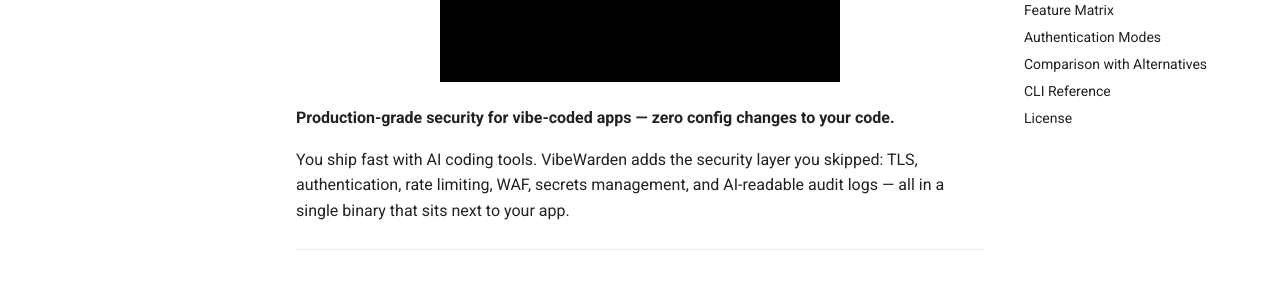
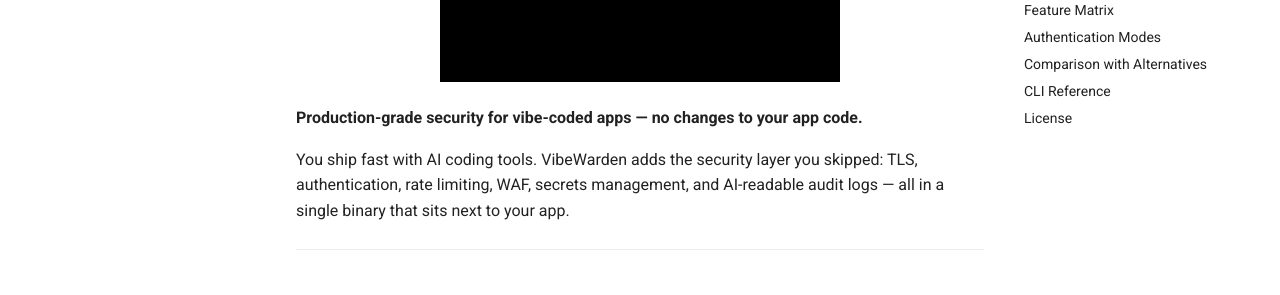
Before and after one commit to VibeWarden/vibewarden, an MkDocs documentation site: the page built from docs/index.md, in a window 1280 px wide and 900 px high, scrolled down 394 px. Shown: the part 152-447 px from the top of the window. Built offline with MkDocs 1.6.1 and Material for MkDocs 9.7.7, drawn with Linux system fonts in a browser that asks for light colours; comment, search, counter and statistics services are not loaded; the version menu is left out.

Commit message:
fix: correct tagline — "no changes to your app code" not "zero config"
You do need vibewarden.yaml — but you don't touch your app code.

Co-Authored-By: Claude Opus 4.6 (1M context) <noreply@anthropic.com>

```diff
--- a/docs/index.md
+++ b/docs/index.md
@@ -2,7 +2,7 @@
   <img src="assets/logo-text.png" alt="VibeWarden" width="400">
 </p>
 
-**Production-grade security for vibe-coded apps — zero config changes to your code.**
+**Production-grade security for vibe-coded apps — no changes to your app code.**
 
 You ship fast with AI coding tools. VibeWarden adds the security layer you skipped:
 TLS, authentication, rate limiting, WAF, secrets management, and AI-readable audit logs —
--- a/mkdocs.yml
+++ b/mkdocs.yml
@@ -1,5 +1,5 @@
 site_name: VibeWarden
-site_description: Production-grade security for vibe-coded apps — zero config changes to your code.
+site_description: Production-grade security for vibe-coded apps — no changes to your app code.
 site_url: https://vibewarden.dev/docs
 repo_url: https://github.com/vibewarden/vibewarden
 repo_name: vibewarden/vibewarden
```
Also changed, not shown: README.md (+1 -1 lines).
